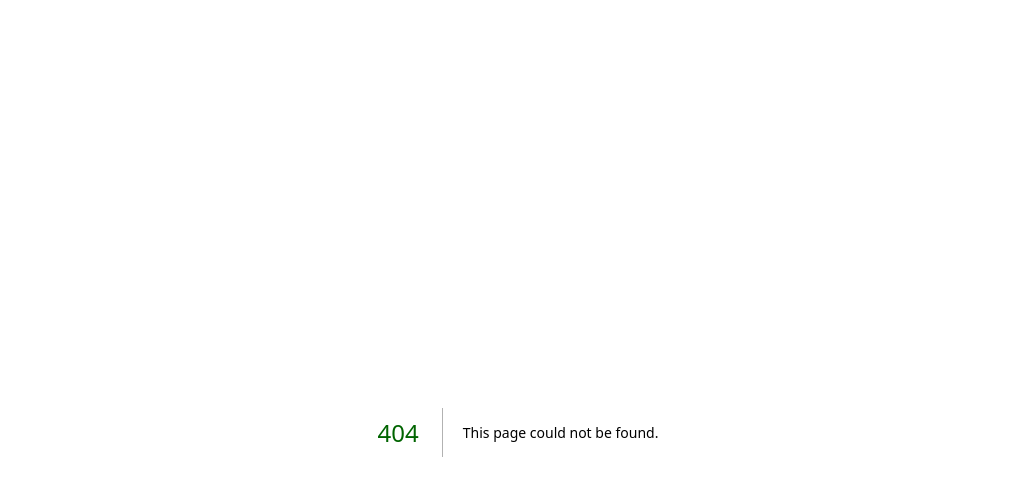
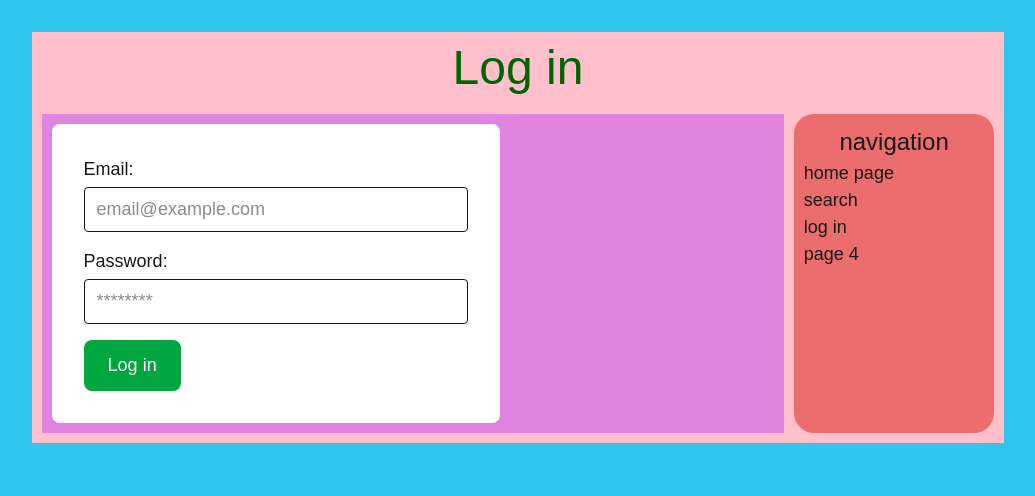
Before and after one commit to kabij-n-o-m/website_plants, a Next.js app: page /login in a window 1280 px wide. Before the commit this address had no page. Shown: the top 496 px of the page, without its empty margins (122-1157 px from the left). Built offline with nearby package versions, Linux system fonts and the light colour scheme; no server answers.

Commit message:
adding supabase and the start of a log in page

```diff
--- /dev/null
+++ b/app/auth/callback/route.ts
@@ -0,0 +1,33 @@
+import { NextResponse } from "next/server";
+import { createServerClient } from "@supabase/ssr";
+import { cookies } from "next/headers";
+import { createClient } from "@/lib/supabase/client";
+
+export async function GET(request: Request) {
+  const requestUrl = new URL(request.url);
+
+  const code = requestUrl.searchParams.get("code");
+
+  if (!code) {
+    return NextResponse.redirect(
+      new URL("/login?error=missing_code", requestUrl.origin)
+    );
+  }
+
+  const supabase = createClient();
+
+  const { error } = await supabase.auth.exchangeCodeForSession(code);
+
+  if (error) {
+    return NextResponse.redirect(
+      new URL(
+        "/login?error=${encodeURIComponent(error.message)}",
+        requestUrl.origin
+      )
+    );
+  }
+
+  return NextResponse.redirect(
+    new URL("/", requestUrl.origin)
+  );
+}
--- a/app/components/Navbar.tsx
+++ b/app/components/Navbar.tsx
@@ -8,7 +8,7 @@ const Navbar = () => {
         <ul>
         <li><Link href={"/"}> home page</Link></li>
         <li><Link href={"/search"}> search </Link></li>
-        <li>page 3</li>
+        <li><Link href={"/login"}> log in </Link></li>
         <li>page 4</li>
         </ul>
       </div>
--- a/app/components/SearchBar.tsx
+++ b/app/components/SearchBar.tsx
@@ -25,7 +25,7 @@ export default function SearchBar() {
     const [phLv, setphLv] = useState([Number(searchParams.get("minPh"))|0,Number(searchParams.get("maxPh"))|14]);
 
 
-    function handleSearch(e){
+    function handleSearch(e: React.ChangeEvent){
         e.preventDefault();
         const params = new URLSearchParams(searchParams);
 
--- /dev/null
+++ b/app/login/page.tsx
@@ -0,0 +1,71 @@
+"use client";
+
+import { use, useState } from "react";
+import { createClient } from "@/lib/supabase/client";
+import "../components/almostGlobal.css"
+import Navbar from "../components/Navbar"
+
+export default function LoginPage(){
+    const [email, setEmail] = useState("");
+    const [password, setPassword] = useState("");
+    const [loading, setLoading] = useState(false);
+    const [error, setError] = useState<string|null> (null);
+
+    const supabase = createClient();
+
+    async function handleLogin(e: React.SubmitEvent){
+        e.preventDefault;
+        setLoading(true);
+        setError(null);
+
+        const {data, error} = await supabase.auth.signInWithPassword({
+            email, password,
+        });
+
+        if (error){
+            setError(error.message);
+            setLoading(false);
+            return;
+        }
+        window.location.href = "/"; // redirects to homepage for now
+    }
+
+  return (
+    <main><h1>Log in</h1>
+    <div className='contentandnav'>
+      <div className='content'>
+      <div className="w-full max-w-md rounded-lg bg-white p-8">
+        {error && (<div className="mb-4 rounded bg-red-300 p-3 text-sm text-black">{error}</div>)}
+        <form onSubmit={handleLogin} className="space-y-4">
+            <div>
+                <label htmlFor="email" className="mb-1 block text-m font-medium">
+                    Email:
+                </label>
+                <input id="email" type="email" required value={email}
+                onChange={(e)=> setEmail(e.target.value)}
+                className="w-full rounded border px-3 py-2"
+                placeholder="email@example.com" />
+            </div>
+
+            <div>
+                <label htmlFor="password" className= "mb-1 block text-m font-medium">
+                    Password:
+                </label>
+                <input id="password" type="password" required value={password}
+                onChange = {(e) => setPassword(e.target.value)}
+                className = "w-full rounded border px-3 py-2"
+                placeholder="********"/>
+            </div>
+
+            <button type="submit" disabled={loading}
+            className="rounded-lg bg-green-600 px-6 py-3 font-medium text-white hover:bg-green-800">
+                {loading ? "loading..." : "Log in"}
+            </button>
+        </form>
+      </div>
+      </div>
+      <Navbar/>
+    </div>
+    </main>
+  )
+}
--- /dev/null
+++ b/lib/supabase/client.ts
@@ -0,0 +1,8 @@
+import { createBrowserClient } from '@supabase/ssr'
+
+export function createClient() {
+  return createBrowserClient(
+    process.env.NEXT_PUBLIC_SUPABASE_URL!,
+    process.env.NEXT_PUBLIC_SUPABASE_PUBLISHABLE_KEY!
+  )
+}
--- /dev/null
+++ b/lib/supabase/proxy.ts
@@ -0,0 +1,34 @@
+import { createServerClient } from "@supabase/ssr";
+import { NextResponse, type NextRequest } from "next/server";
+
+export async function updateSession(request: NextRequest) {
+  let response = NextResponse.next({
+    request,
+  });
+
+  const supabase = createServerClient(
+    process.env.NEXT_PUBLIC_SUPABASE_URL!,
+    process.env.NEXT_PUBLIC_SUPABASE_PUBLISHABLE_KEY!,
+    {
+      cookies: {
+        getAll() {
+          return request.cookies.getAll();
+        },
+
+        setAll(cookiesToSet, headers) {
+          cookiesToSet.forEach(({ name, value, options }) => {
+            response.cookies.set(name, value, options);
+          });
+
+          Object.entries(headers).forEach(([key, value]) => {
+            response.headers.set(key, value);
+          });
+        },
+      },
+    }
+  );
+
+  await supabase.auth.getClaims();
+
+  return response;
+}
--- /dev/null
+++ b/lib/supabase/server.ts
@@ -0,0 +1,28 @@
+import { createServerClient } from "@supabase/ssr";
+import { cookies } from "next/headers";
+
+export async function createClient() {
+  const cookieStore = await cookies();
+
+  return createServerClient(
+    process.env.NEXT_PUBLIC_SUPABASE_URL!,
+    process.env.NEXT_PUBLIC_SUPABASE_PUBLISHABLE_KEY!,
+    {
+      cookies: {
+        getAll() {
+          return cookieStore.getAll();
+        },
+
+        setAll(cookiesToSet) {
+          try {
+            cookiesToSet.forEach(({ name, value, options }) => {
+              cookieStore.set(name, value, options);
+            });
+          } catch {
+
+          }
+        },
+      },
+    }
+  );
+}
--- a/package.json
+++ b/package.json
@@ -10,6 +10,8 @@
   },
   "dependencies": {
     "@radix-ui/react-slider": "^1.4.7",
+    "@supabase/ssr": "^0.12.4",
+    "@supabase/supabase-js": "^2.112.3",
     "next": "16.2.10",
     "react": "19.2.4",
     "react-dom": "19.2.4"
--- /dev/null
+++ b/proxy.ts
@@ -0,0 +1,12 @@
+import { type NextRequest } from "next/server";
+import { updateSession } from "@/lib/supabase/proxy";
+
+export async function proxy(request: NextRequest) {
+  return await updateSession(request);
+}
+
+export const config = {
+  matcher: [
+    "/((?!_next/static|_next/image|favicon.ico|.*\\.(?:svg|png|jpg|jpeg|gif|webp)$).*)",
+  ],
+};
```
Also changed, not shown: 1 other file (tests, documents, lock files or other folders).
